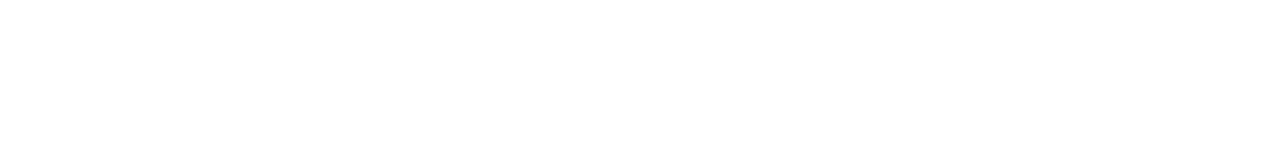
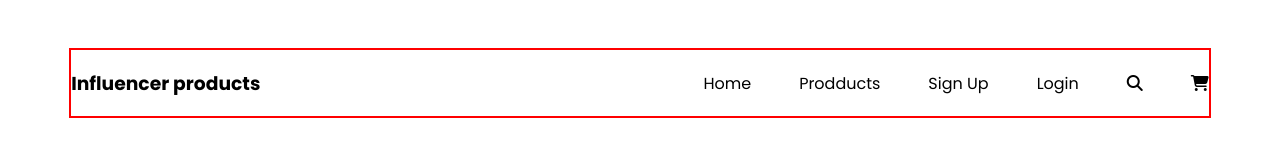
Before and after one commit to ArafatSani10/influencer-repo, a plain HTML site: page index.html in a window 1280 px wide. Drawn offline with Linux system fonts and the light colour scheme.

Commit message:
navber section done.

```diff
--- a/index.html
+++ b/index.html
@@ -1,12 +1,32 @@
 <!DOCTYPE html>
 <html lang="en">
+
 <head>
     <meta charset="UTF-8">
     <meta name="viewport" content="width=device-width, initial-scale=1.0">
     <title>Influencer Gear --Website</title>
     <link rel="stylesheet" href="style.css">
+    <link rel="stylesheet" href="https://cdnjs.cloudflare.com/ajax/libs/font-awesome/6.6.0/css/all.min.css"
+        integrity="sha512-Kc323vGBEqzTmouAECnVceyQqyqdsSiqLQISBL29aUW4U/M7pSPA/gEUZQqv1cwx4OnYxTxve5UMg5GT6L4JJg=="
+        crossorigin="anonymous" referrerpolicy="no-referrer" />
 </head>
+
 <body>
+    <!-- navber -->
+     <nav class="nav-container">
+        <div class="logo">
+            <h3>Influencer products</h3>
+        </div>
+        <!-- menu -->
+         <div class="nav-options">
+            <p>Home</p>
+            <p>Prodducts</p>
+            <p>Sign Up</p>
+            <p>Login</p>
+            <p> <i class="fa-solid fa-magnifying-glass"></i> </p>
+            <p><i class="fa-solid fa-cart-shopping"></i></p>
+         </div>
+     </nav>
+</body>
 
-</body>
 </html>
--- a/style.css
+++ b/style.css
@@ -3,3 +3,24 @@
 body{
     font-family: "Poppins", sans-serif;
 }
+
+.nav-container{
+    display: flex;
+    align-items: center;
+    justify-content: space-between;
+    width: 90%;
+    margin: 3rem auto;
+    border: 2px solid red;
+}
+.nav-options {
+    display: flex;
+    justify-content: space-evenly;
+    gap: 3rem;
+    cursor: pointer;
+}
+
+.icon{
+    gap: 1rem;
+}
+
+/* banner */
```
